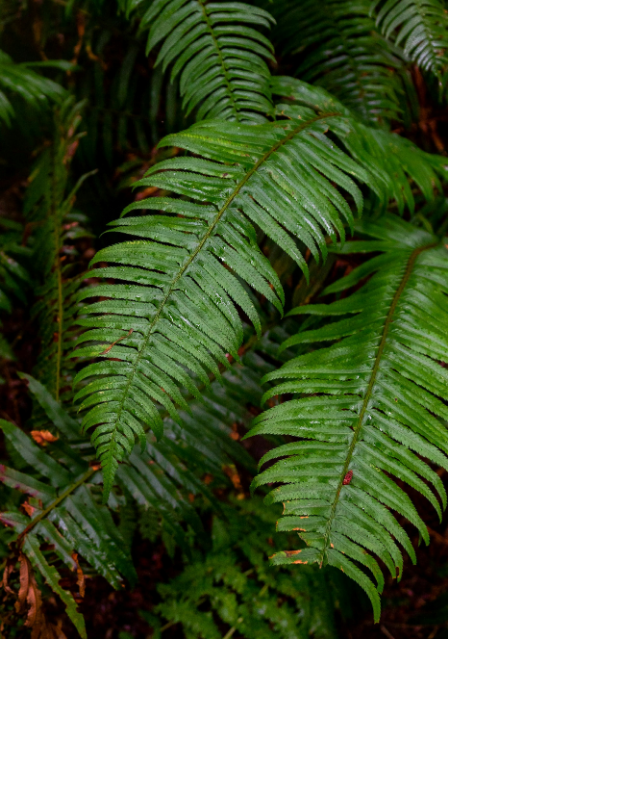
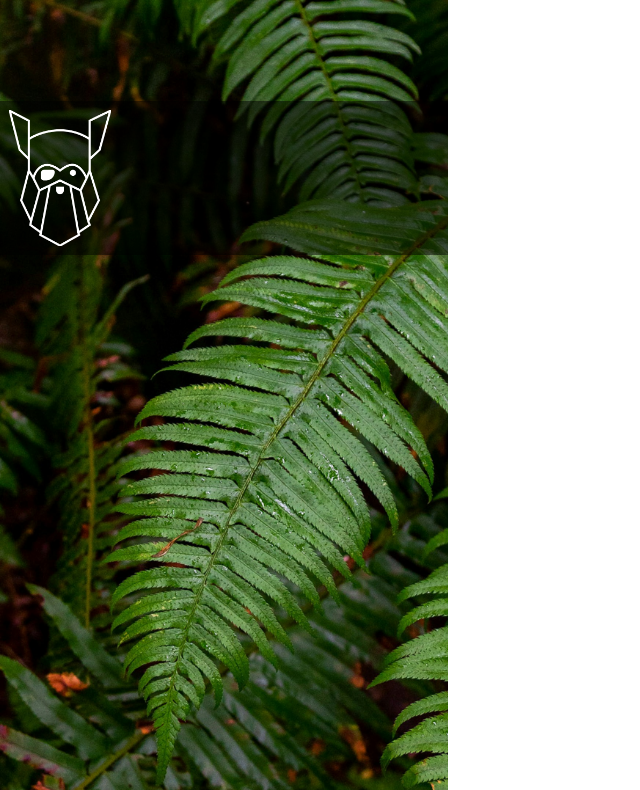
Before and after one commit to azanra/sign-up-form, a plain HTML site: page index.html in a window 1280 px wide. Shown: the part 33-823 px from the top of the page, without its empty margins (0-640 px from the left). Drawn offline with Linux system fonts and the light colour scheme.

Commit message:
Add logo image to logo section

```diff
--- a/index.html
+++ b/index.html
@@ -9,10 +9,13 @@
 <body>
     <div class="main-section">
         <div class="header-section">
-            <div class="logo-section">
-                test
+            <div class="logo-container">
+                <div class="logo-section">
+                </div>
             </div>
-            <div class="credit-section"></div>
+            <div class="credit-section">
+
+            </div>
         </div>
         <div class="body-section">
             <div>test</div>
--- a/style/style.css
+++ b/style/style.css
@@ -21,6 +21,24 @@ body {
 .header-section {
     background-image: url(../image/bg.jpg);
     width: 35%;
+    height: 100%;
     background-repeat: no-repeat;
+    background-size: cover;
+}
+
+.logo-container {
+    background-color: rgb(0, 0, 0, .5);
+    margin-top: 30%;
+    box-sizing: border-box;
+    height: 15%;
+    width: 100%;
+    padding: 2%;
+}
+
+.logo-section {
+    background-image: url(../image/odin-lined.png);
+    width: 100%;
+    height: 100%;
     background-size: contain;
+    background-repeat: no-repeat;
 }
```
